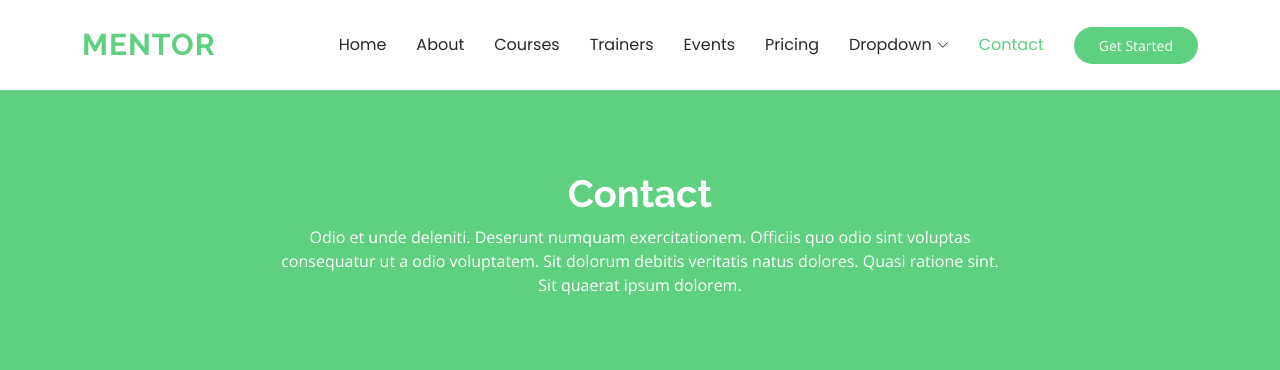
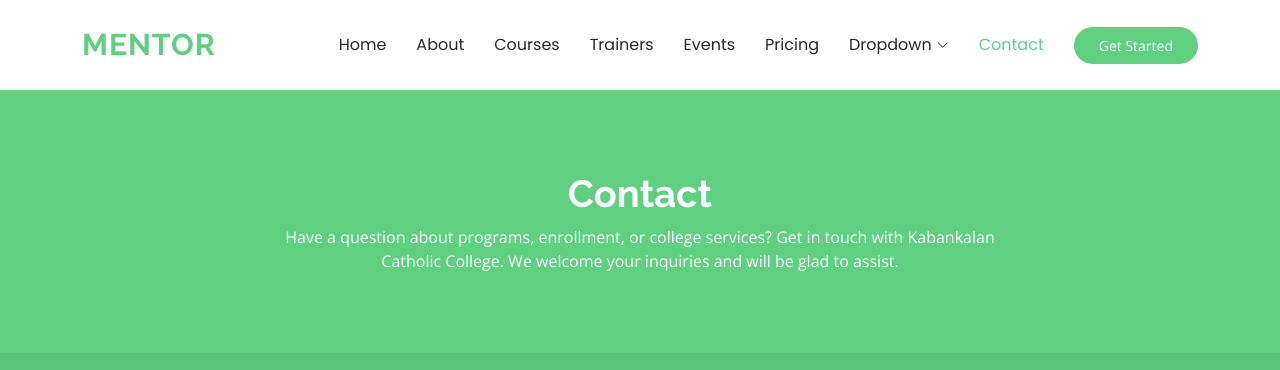
Before and after one commit to cyusoyaestrella-bot/projectlanding--page, a plain HTML site: page contact.html in a window 1280 px wide. Shown: the top 370 px of the page. Drawn offline with nearby package versions, Linux system fonts and the light colour scheme.

Commit message:
Update contact

```diff
--- a/contact.html
+++ b/contact.html
@@ -94,9 +94,7 @@
           <div class="row d-flex justify-content-center text-center">
             <div class="col-lg-8">
               <h1>Contact</h1>
-              <p class="mb-0">Odio et unde deleniti. Deserunt numquam exercitationem. Officiis quo odio sint voluptas
-                consequatur ut a odio voluptatem. Sit dolorum debitis veritatis natus dolores. Quasi ratione sint. Sit
-                quaerat ipsum dolorem.</p>
+              <p class="mb-0">Have a question about programs, enrollment, or college services? Get in touch with Kabankalan Catholic College. We welcome your inquiries and will be glad to assist.</p>
             </div>
           </div>
         </div>
```
